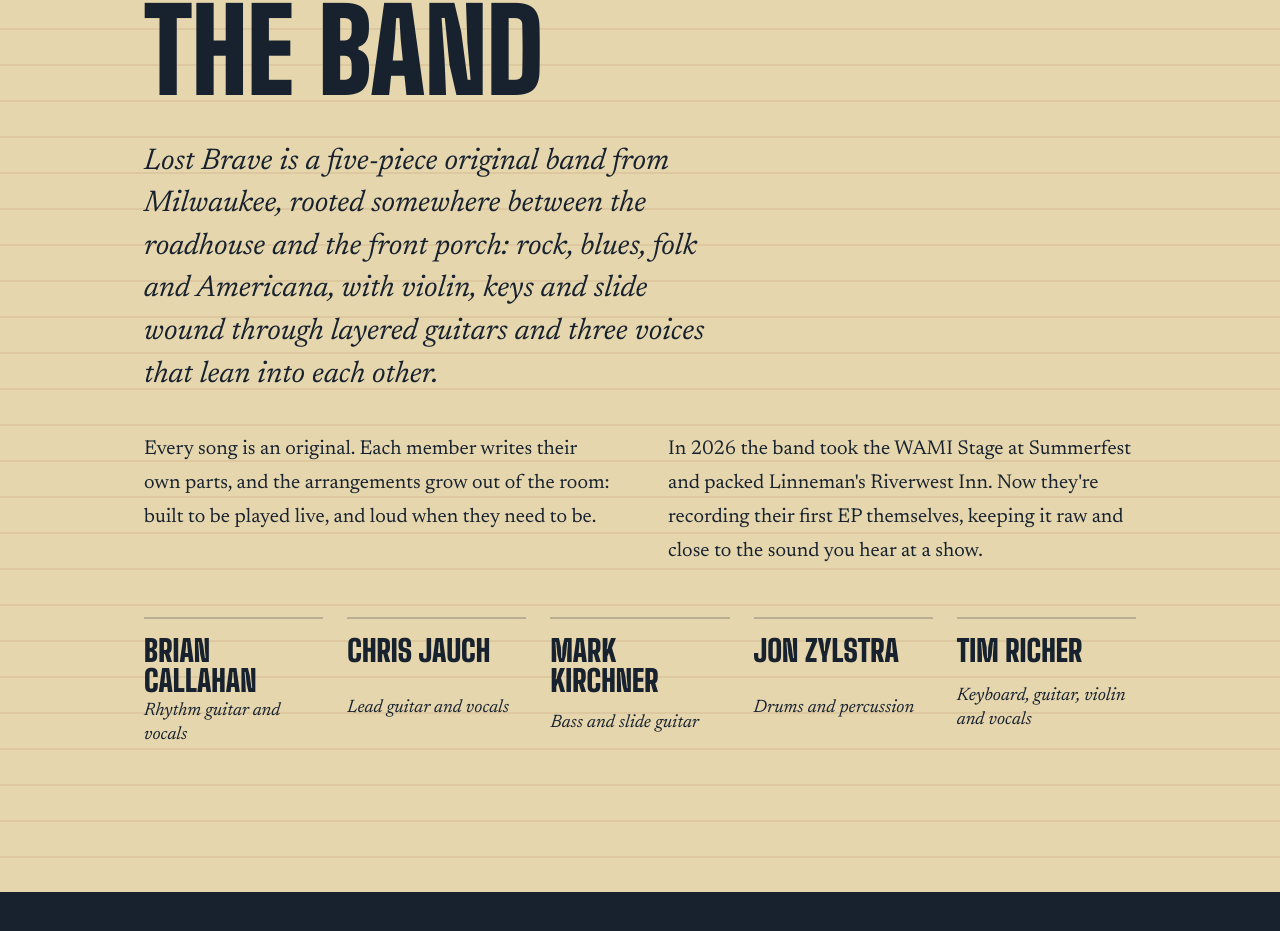
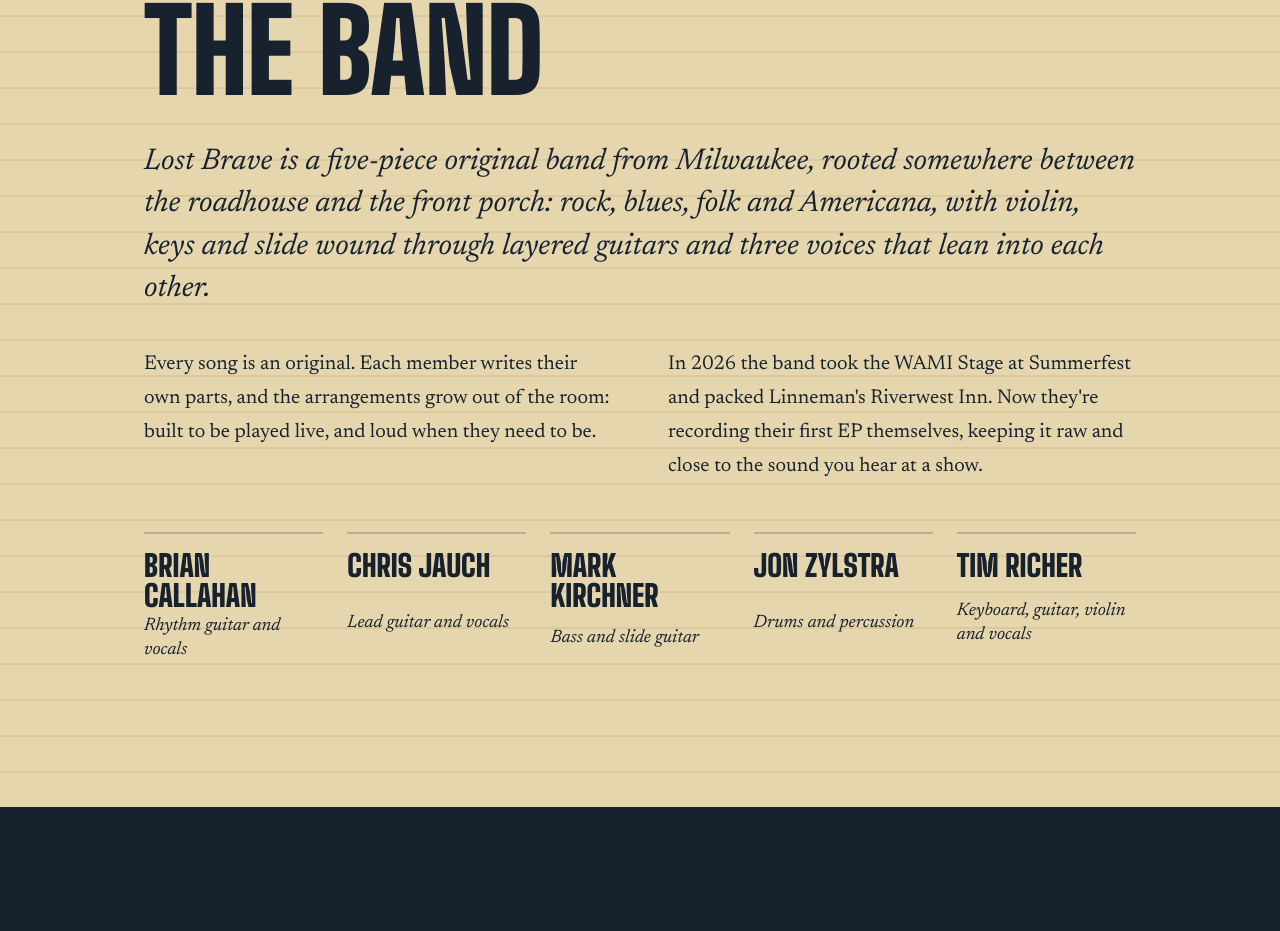
Before and after one commit to lostbraveband/lostbrave-site, a plain HTML site: page index.html in a window 1280 px wide. Shown: the part 2806-3737 px from the top of the page. Drawn offline with Linux system fonts and the light colour scheme; no server answers.

Commit message:
Update style.css

```diff
--- a/assets/style.css
+++ b/assets/style.css
@@ -224,7 +224,7 @@ a { color: var(--amber); }
 .brick h2 { color: var(--lake); }
 .about { columns: 2 360px; column-gap: 56px; font-size: 20px; line-height: 1.7; }
 .about p { margin: 0 0 1em; break-inside: avoid; }
-.about p:first-child { font: italic 400 clamp(24px, 2.5vw, 30px)/1.42 var(--read); column-span: all; max-width: 34ch; margin-bottom: 1.2em; }
+.about p:first-child { font: italic 400 clamp(24px, 2.5vw, 30px)/1.42 var(--read); column-span: all; max-width: none; margin-bottom: 1.2em; }
 .brick a { color: var(--rosin); }
 
 /* ---------- Shirts ---------- */
```
